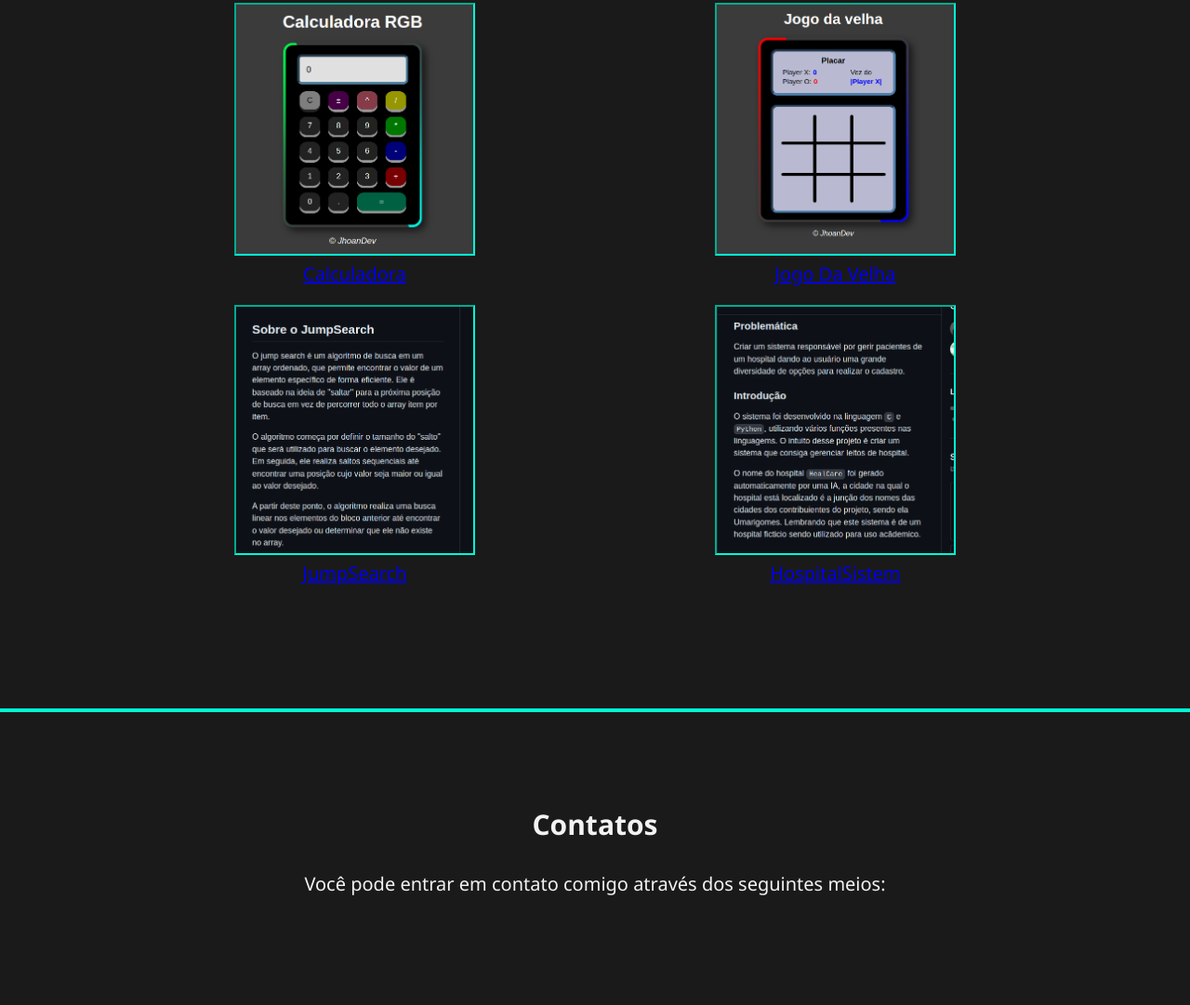
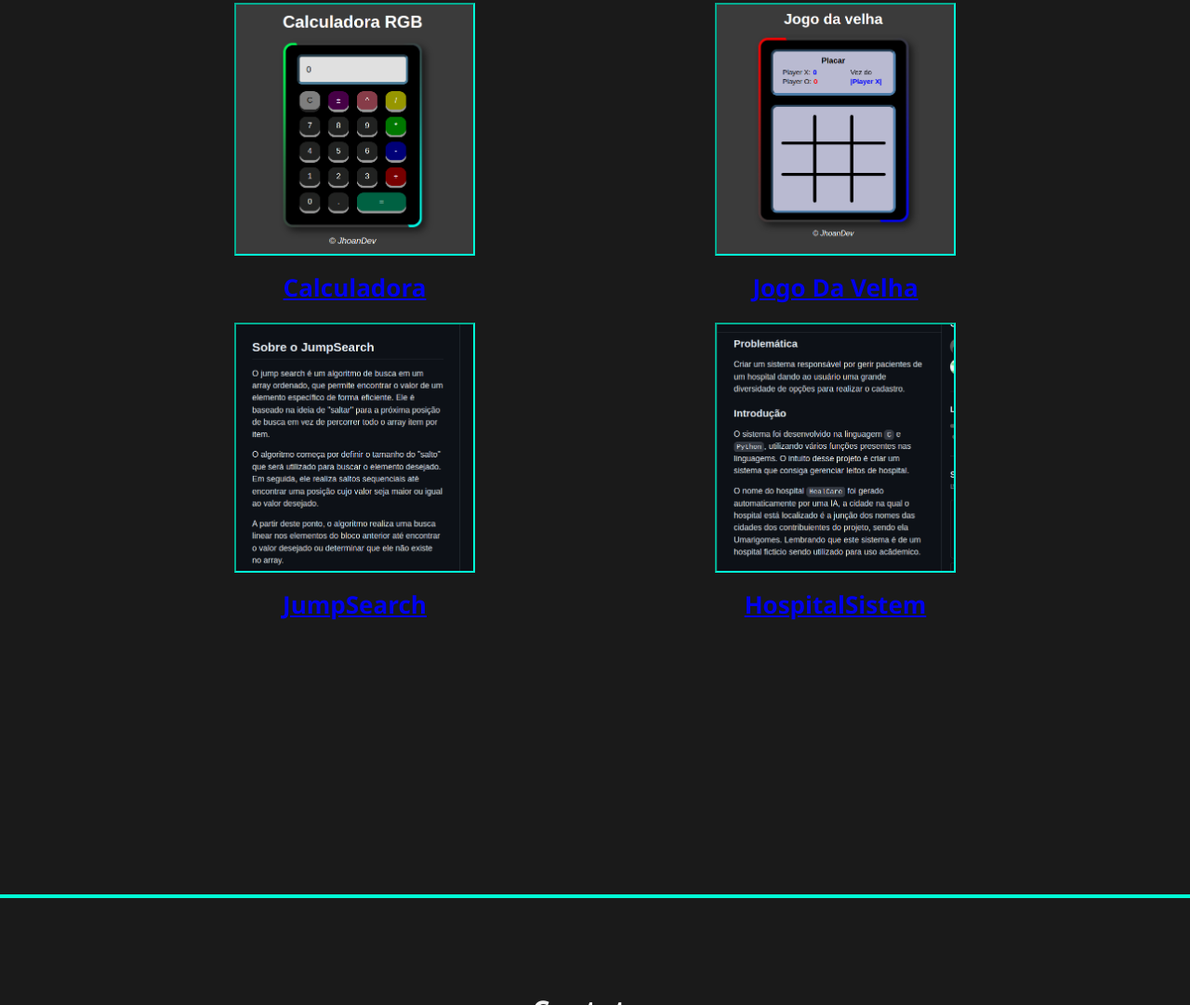
Before and after one commit to JhoanDev/Portifolio, a plain HTML site: page index.html in a window 1280 px wide. Shown: the part 2020-3101 px from the top of the page at 93% size. Drawn offline with Linux system fonts and the light colour scheme.

Commit message:
refact: projects div

```diff
--- a/style.css
+++ b/style.css
@@ -285,27 +285,29 @@ section {
 .projects{
     background-color: var(--main-black);
     padding: 75px;
-    height: 100vh;
+    height: 125vh;
 }
+
 .project-gallery {
     display: flex;
     flex-wrap: wrap;
     justify-content: center;
-  }
+}
 
-
-  .project img {
+.project img {
     width: 50%;
     height: auto;
     box-sizing: border-box;
     border: 2px inset var(--secondary-blue);
     margin-top: 20px;
-  }
+}
 
-  .project-caption {
+.project-caption {
     text-align: center;
-  }
-
+    font-size: 26px;
+    font-weight: bold;
+    margin-top: 10px;
+}
 
 footer {
     background-color: var(--main-black);
```
